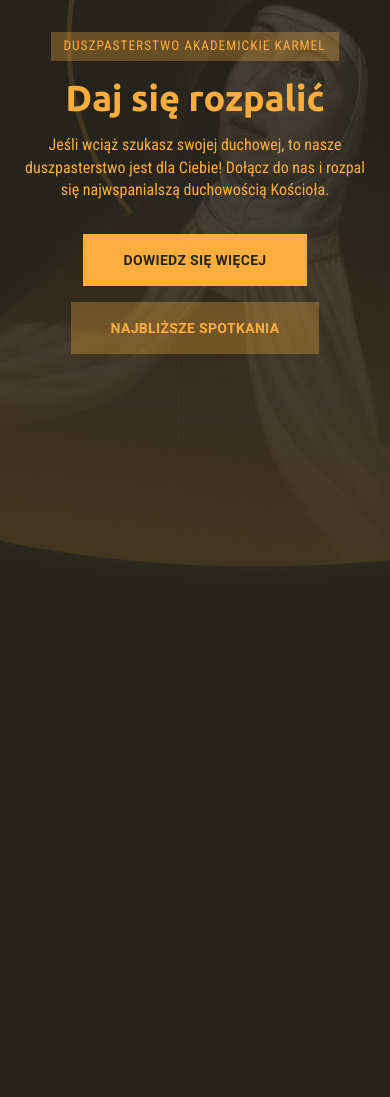
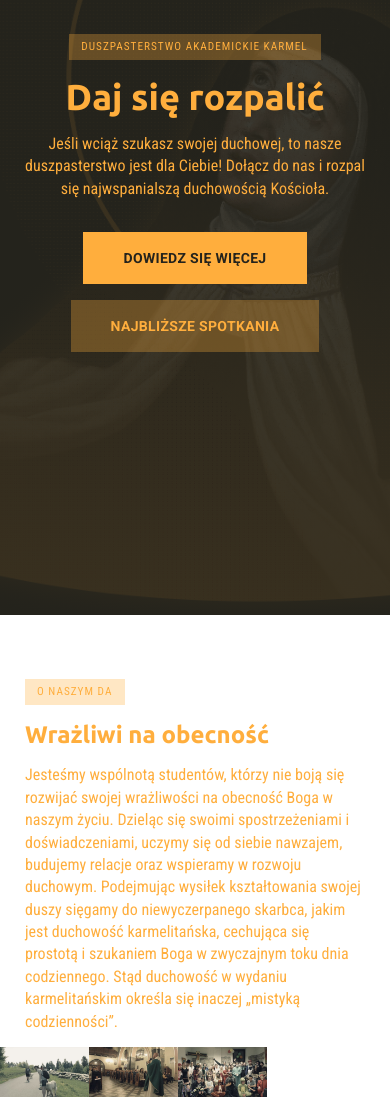
Before and after one commit to aquinatus96/da-karmel, a website built with webpack: page src/index.html in a window 390 px wide. Shown: the part 229-1326 px from the top of the page. Before the commit the page ends 844 px from the top, so only its background shows below. Built offline with nearby package versions, Linux system fonts and the light colour scheme; files whose address does not match are found by name; a web font is replaced by a local one.

Commit message:
first styles for section-about

```diff
--- a/config/webpack.common.config.js
+++ b/config/webpack.common.config.js
@@ -1,8 +1,8 @@
-const path = require('path')
-const HtmlWebpackPlugin = require('html-webpack-plugin')
-const MiniCssExtractPlugin = require('mini-css-extract-plugin')
-const CopyWebpackPlugin = require('copy-webpack-plugin')
-const { CleanWebpackPlugin } = require('clean-webpack-plugin')
+const path = require("path");
+const HtmlWebpackPlugin = require("html-webpack-plugin");
+const MiniCssExtractPlugin = require("mini-css-extract-plugin");
+const CopyWebpackPlugin = require("copy-webpack-plugin");
+const { CleanWebpackPlugin } = require("clean-webpack-plugin");
 
 module.exports = {
   entry: "./src/index.js",
@@ -63,17 +63,17 @@ module.exports = {
       }
     ]
   },
-    devServer: {
-        inline: true,
-        host: "192.168.43.52" /* my own IP */,
-        port: 2137 /* number not string */,
-        contentBase: "/",
-        overlay: {
-            warnings: true,
-            errors: true
-        },
-        clientLogLevel: "error"
-    },
+  // devServer: {
+  //     inline: true,
+  //     host: "192.168.43.52" /* my own IP */,
+  //     port: 2137 /* number not string */,
+  //     contentBase: "/",
+  //     overlay: {
+  //         warnings: true,
+  //         errors: true
+  //     },
+  //     clientLogLevel: "error"
+  // },
 
   //  devServer: {
   //      headers: {
--- a/src/index.html
+++ b/src/index.html
@@ -45,7 +45,9 @@
 
         <div class="hero__buttons buttons xs-mt-32">
           <a href="#about" class="button button--primary">Dowiedz się więcej</a>
-          <a href="#calendar" class="button button--secondary xs-mt-16">Najbliższe spotkania</a>
+          <a href="#calendar" class="button button--secondary xs-mt-16"
+            >Najbliższe spotkania</a
+          >
         </div>
       </div>
 
@@ -55,5 +57,37 @@
         alt="Święta Teresa z Avila"
       /> -->
     </header>
+    <div class="section section-about">
+      <span class="subtitle">O naszym DA</span>
+      <h2 class="xs-mt-16">Wrażliwi na obecność</h2>
+      <p class="xs-mt-16">
+        Jesteśmy wspólnotą studentów, którzy nie boją się rozwijać swojej
+        wrażliwości na obecność Boga w naszym życiu. Dzieląc się swoimi
+        spostrzeżeniami i doświadczeniami, uczymy się od siebie nawzajem,
+        budujemy relacje oraz wspieramy w rozwoju duchowym. Podejmując wysiłek
+        kształtowania swojej duszy sięgamy do niewyczerpanego skarbca, jakim
+        jest duchowość karmelitańska, cechująca się prostotą i szukaniem Boga w
+        zwyczajnym toku dnia codziennego. Stąd duchowość w wydaniu
+        karmelitańskim określa się inaczej „mistyką codzienności”.
+      </p>
+
+      <div class="section-about__images">
+        <img
+          src="assets/images/da1.jpg"
+          alt=""
+          class="section-about__image section-about__image--1"
+        />
+        <img
+          src="assets/images/da2.jpg"
+          alt=""
+          class="section-about__image section-about__image--2"
+        />
+        <img
+          src="assets/images/da3.jpg"
+          alt=""
+          class="section-about__image section-about__image--3"
+        />
+      </div>
+    </div>
   </body>
 </html>
--- a/src/styles/scss/base/base.scss
+++ b/src/styles/scss/base/base.scss
@@ -2,6 +2,10 @@ body {
   background-color: $clr-black;
 }
 
+img {
+  height: auto;
+  width: 100%;
+}
 
 .sr-only {
   border: 0 !important;
--- a/src/styles/scss/base/typography.scss
+++ b/src/styles/scss/base/typography.scss
@@ -6,6 +6,10 @@ body {
   background-color: $clr-black;
   color: $clr-primary;
   font-family: $font-text;
+
+  // @include small-mobile {
+  //   text-align: center;
+  // }
 }
 
 span,
@@ -23,6 +27,10 @@ h6 {
   font-family: $font-primary;
 }
 
+h2 {
+  font-size: 2.4rem;
+}
+
 .subtitle {
   text-transform: uppercase;
   letter-spacing: 1px;
@@ -32,6 +40,6 @@ h6 {
   background-color: $clr-alfaPrimary;
 
   @include small-mobile {
-    font-size: 1.333rem;
+    font-size: 1.125rem;
   }
 }
--- a/src/styles/scss/base/variables.scss
+++ b/src/styles/scss/base/variables.scss
@@ -13,3 +13,5 @@ $font-secondary: "Roboto", sans-serif;
 $font-text: "Roboto Condensed", sans-serif;
 
 $font-bold: bold;
+
+$page-padding: 2.5rem;
--- a/src/styles/scss/layout/hero.scss
+++ b/src/styles/scss/layout/hero.scss
@@ -1,5 +1,5 @@
 .hero {
-  padding: 2.4rem;
+  padding: $page-padding;
   height: 100vh;
   min-height: 480px;
   display: flex;
@@ -17,10 +17,15 @@
   }
 
   @include small-mobile {
-    background-image: linear-gradient(to top, rgba($clr-black, .85), rgba($clr-black, .85)), url(../../../assets/images/stta.png);
+    background-image: linear-gradient(
+        to top,
+        rgba($clr-black, 0.9),
+        rgba($clr-black, 0.9)
+      ),
+      url(../../../assets/images/stta.png);
     background-size: 250%;
     background-repeat: no-repeat;
-    background-position: 50% 110%;
+    background-position: 50% 60%;
   }
 
   &__heading {
--- a/src/styles/scss/main.scss
+++ b/src/styles/scss/main.scss
@@ -8,3 +8,4 @@
 @import "base/typography";
 @import "layout/hero";
 @import "components/button";
+@import "page/sections";
--- a/src/styles/scss/page/sections.scss
+++ b/src/styles/scss/page/sections.scss
@@ -0,0 +1,25 @@
+.section {
+  padding: 6.4rem 2.5rem;
+
+  &-about {
+    position: relative;
+    background-color: $clr-white;
+
+    &__images {
+      display: flex;
+      max-width: 100%;
+    }
+
+    @include small-mobile {
+      &__images {
+        position: absolute;
+        bottom: 0;
+        left: 0;
+      }
+
+      &__image {
+        max-height: 50px;
+      }
+    }
+  }
+}
```
Also changed, not shown: 1 other file. Lines whose indentation alone changed are shown as unchanged.
